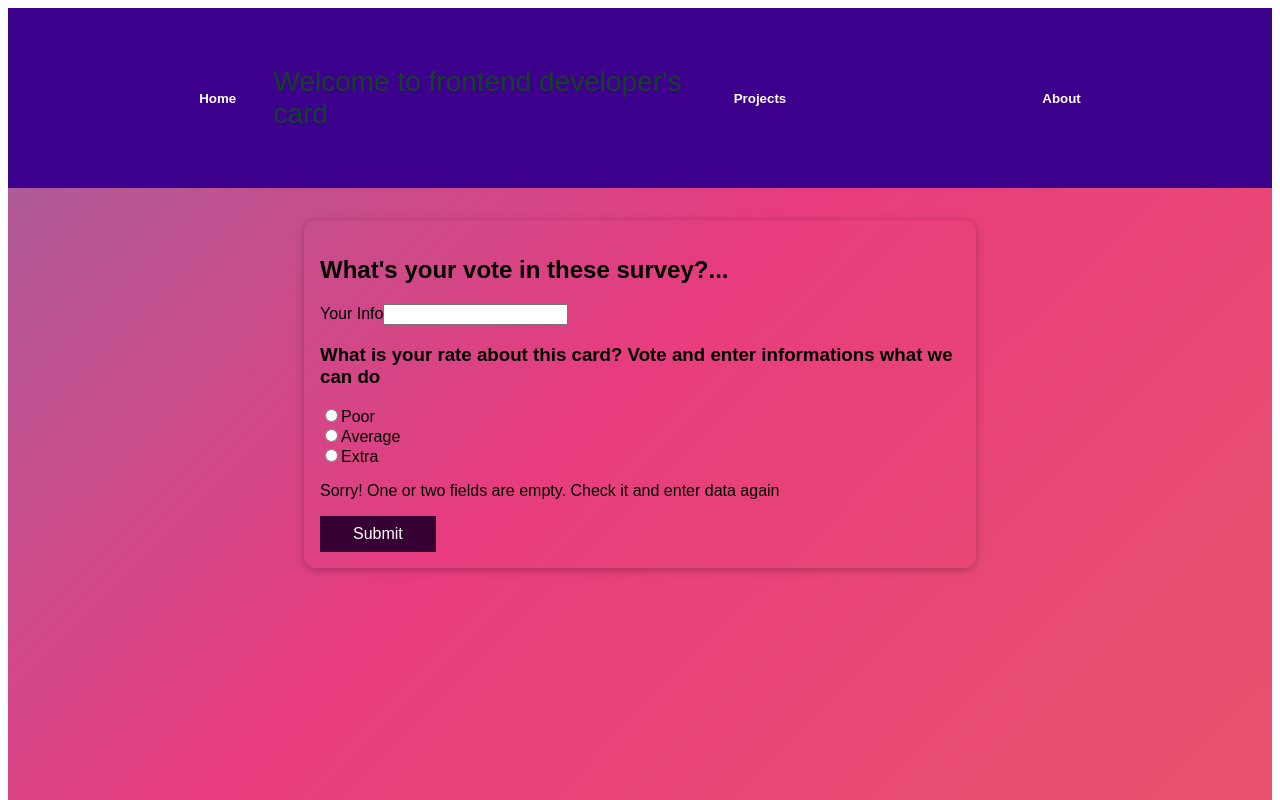
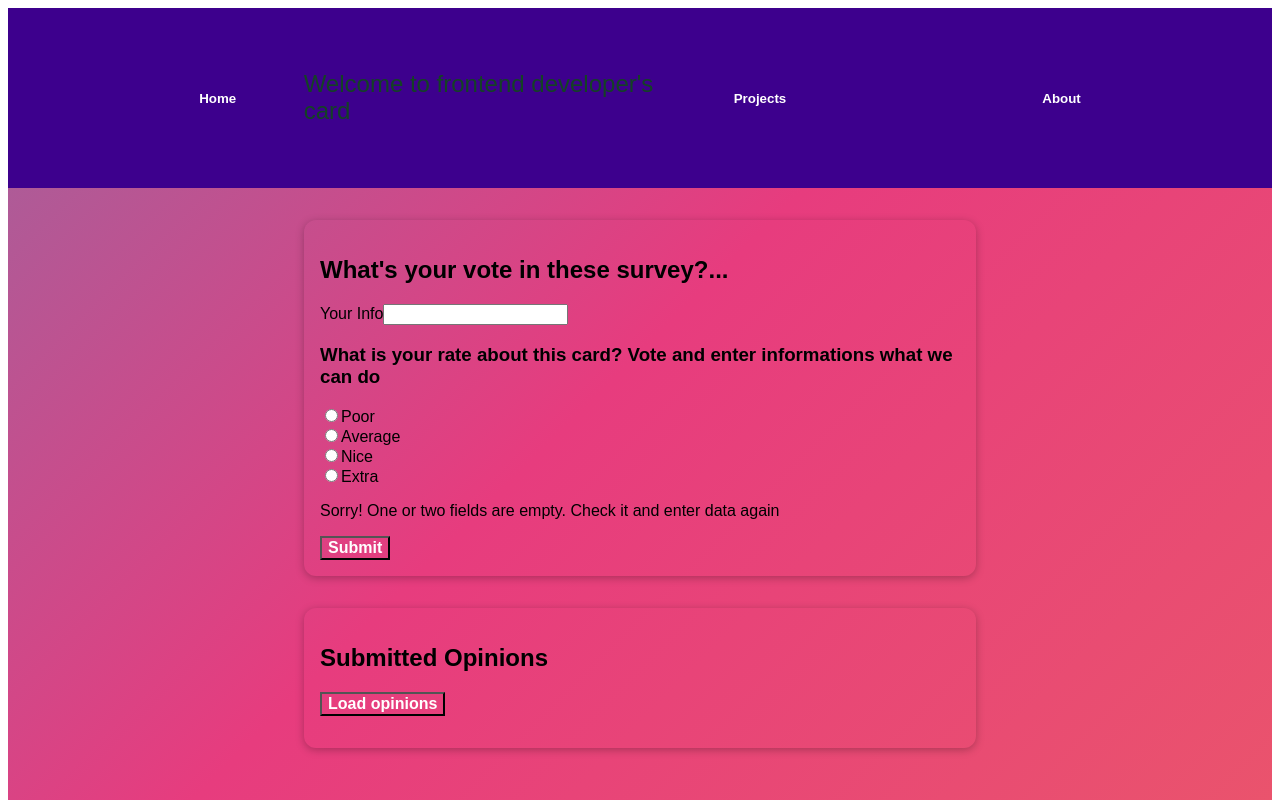
Before and after one commit to Jakubk12/Wizytowka1, a Vue app: page /Projects in a window 1280 px wide. Shown: the top 800 px of the page. Built offline with nearby package versions, Linux system fonts and the light colour scheme.

Commit message:
added components for a survey

```diff
--- a/src/components/layout/TheHeader.vue
+++ b/src/components/layout/TheHeader.vue
@@ -23,7 +23,7 @@
   align-items: center;
   padding-bottom: 0;
   .animated {
-    animation: grow-animation 8s linear infinite, color-change 8s infinite;
+    animation: grow-animation 20s linear infinite, color-change 8s infinite;
       list-style: none;
   margin: 0;
   padding: 0;
--- /dev/null
+++ b/src/pages/routercomponents/ChildOpinions/OpinionsUsers.vue
@@ -0,0 +1,52 @@
+<template>
+    <li>
+    <p>
+      <span class="highlight">{{ name }}</span> rated the learning experience
+      <span :class="ratingClass">{{ rating }}</span>.
+    </p>
+  </li>
+</template>
+
+
+<script>
+export default {
+  props: ['name', 'rating'],
+  computed: {
+    ratingClass() {
+      return 'highlight rating--' + this.rating;
+    },
+  },
+};
+</script>
+<style lang="scss" scoped>
+li {
+  margin: 1rem 0;
+  border: 1px solid #ccc;
+  padding: 1rem;
+}
+
+h3,
+p {
+  font-size: 1rem;
+  margin: 0.5rem 0;
+}
+
+.highlight {
+  font-weight: bold;
+}
+
+.rating--poor {
+  color: #b80056;
+}
+
+.rating--average {
+  color: #330075;
+}
+.rating--nice {
+  color: #008327;
+}
+
+.rating--great {
+  color: #73ff9d;
+}
+</style>
--- a/src/pages/routercomponents/ComponentAbout.vue
+++ b/src/pages/routercomponents/ComponentAbout.vue
@@ -1,46 +1,13 @@
 <template>
     <div class="background">
-        <section>
-            <basic-card>
-                <h2>What's your vote in these survey?...</h2>
-      <form @submit.prevent="submitData">
-        <div class="form-control">
-          <label for="Info">Your Info</label>
-          <input type="text" id="info" name="info" v-model.trim="enteredInfo" />
-        </div>
-        <h3>What is your rate about this card? Vote and enter informations what we can do</h3>
-        <div class="form-control">
-          <input type="radio" id="rating-poor" value="poor" name="rating" v-model="chosenRating" />
-          <label for="rating-poor">Poor</label>
-        </div>
-        <div class="form-control">
-          <input
-            type="radio"
-            id="rating-average"
-            value="average"
-            name="rating"
-            v-model="chosenRating"
-          />
-          <label for="rating-average">Average</label>
-        </div>
-        <div class="form-control">
-          <input type="radio" id="rating-great" value="great" name="rating" v-model="chosenRating" />
-          <label for="rating-great">Extra</label>
-        </div>
-        <p v-if="invalidInput">Sorry! One or two fields are empty. Check it and enter data again</p>
-        <div>
-          <basic-button>Submit</basic-button>
-        </div>
-      </form>
-            </basic-card>
-
-        </section>
+    <survey-component @survey-data="storeData"></survey-component>
+    <opinions-component :results="loadedOpinionsData"></opinions-component>
     </div>
 </template>
 <style  lang="scss" scoped>
 .background {
-    display: flex;
-    justify-content: center;
+    display: inline-block;
+    justify-content: space-between;
       width: 100%;
   background: linear-gradient(-45deg, #ee7752, #e73c7e, #23a6d5, #23d5ab);
   background-size: 400%
@@ -59,38 +26,30 @@
   }
 }
 </style>
-
 <script>
-import BasicButton from './UI/BasicButton.vue'
-import BasicCard from './UI/BasicCard.vue'
-
+import SurveyComponent from './SurveyComponent.vue'
+import OpinionsComponent from './OpinionsComponent.vue'
 export default {
+  data() {
+    return {
+    loadedOpinionsData: []
+  }
+  },
     components: {
-        BasicButton, BasicCard
-    },
-    data() {
-        return {
-            enteredInfo: '',
-            chosenRating: null,
-            invalidInput: true
-        }
+        SurveyComponent, OpinionsComponent
     },
     methods: {
-        submitData() {
-            if(this.enteredInfo === '' || !this.chosenRating) {
-                this.invalidInput = true
-                return;
-            }
-            this.invalidInput = false;
-             this.$emit('surveyData', {
-        userName: this.enteredInfo,
-        rating: this.chosenRating,
-      });
+      storeData(opinionData) {
+        const submitData  = {
+          name: opinionData.userInfo,
+          rating: opinionData.rating,
+          id: new Date().toISOString()
+        }
 
-      this.enteredInfo = '';
-      this.chosenRating = null;
-    },
-  },
-};
+         this.loadedOpinionsData.push(submitData);
+         console.log(submitData)
 
+      }
+    }
+}
 </script>
--- /dev/null
+++ b/src/pages/routercomponents/OpinionsComponent.vue
@@ -0,0 +1,28 @@
+<template>
+    <section>
+        <basic-card>
+      <h2>Submitted Opinions</h2>
+      <div>
+        <basic-button>Load opinions</basic-button>
+      </div>
+      <ul>
+        <opinions-users v-for="opinion in opinions"
+        :key="opinion.id"
+        :name="opinion.name"
+        :rating="opinion.rating"></opinions-users>
+      </ul>
+    </basic-card>
+    </section>
+</template>
+<script>
+import BasicButton from './UI/BasicButton.vue';
+import BasicCard from './UI/BasicCard.vue';
+import OpinionsUsers from './ChildOpinions/OpinionsUsers.vue'
+
+export default {
+components: {
+    BasicButton, BasicCard, OpinionsUsers
+},
+props: ['opinions']
+}
+</script>
--- /dev/null
+++ b/src/pages/routercomponents/SurveyComponent.vue
@@ -0,0 +1,79 @@
+<template>
+  <section>
+            <basic-card>
+                <h2>What's your vote in these survey?...</h2>
+      <form @submit.prevent="submitData">
+        <div class="form-control">
+          <label for="Info">Your Info</label>
+          <input type="text" id="info" name="info" v-model.trim="enteredInfo" />
+        </div>
+        <h3>What is your rate about this card? Vote and enter informations what we can do</h3>
+        <div class="form-control">
+          <input type="radio" id="rating-poor" value="poor" name="rating" v-model="chosenRating" />
+          <label for="rating-poor">Poor</label>
+        </div>
+        <div class="form-control">
+          <input
+            type="radio"
+            id="rating-average"
+            value="average"
+            name="rating"
+            v-model="chosenRating"
+          />
+          <label for="rating-average">Average</label>
+        </div>
+        <div class="form-control">
+          <input type="radio" id="rating-great" value="Nice" name="rating" v-model="chosenRating" />
+          <label for="rating-great">Nice</label>
+        </div>
+         <div class="form-control">
+          <input type="radio" id="rating-great" value="great" name="rating" v-model="chosenRating" />
+          <label for="rating-great">Extra</label>
+        </div>
+        <p v-if="invalidInput">Sorry! One or two fields are empty. Check it and enter data again</p>
+        <div>
+          <basic-button>Submit</basic-button>
+        </div>
+      </form>
+            </basic-card>
+
+        </section>
+</template>
+
+
+
+<script>
+import BasicButton from './UI/BasicButton.vue'
+import BasicCard from './UI/BasicCard.vue'
+
+export default {
+    components: {
+        BasicButton, BasicCard
+    },
+    data() {
+        return {
+            enteredInfo: '',
+            chosenRating: null,
+            invalidInput: true
+        }
+    },
+    emits: ['survey-data'],
+    methods: {
+        submitData() {
+            if(this.enteredInfo === '' || !this.chosenRating) {
+                this.invalidInput = true
+                return;
+            }
+            this.invalidInput = false;
+             this.$emit('survey-data', {
+        userName: this.enteredName,
+        rating: this.chosenRating,
+      });
+
+      this.enteredName = '';
+      this.chosenRating = null;
+    },
+  },
+};
+
+</script>
--- a/src/pages/routercomponents/UI/BasicButton.vue
+++ b/src/pages/routercomponents/UI/BasicButton.vue
@@ -7,11 +7,11 @@
 <style scoped>
 button {
   font: inherit;
-  border: 1px solid #360032;
-  background-color: #360032;
+  font-weight: 600;
   color: white;
-  padding: 0.5rem 2rem;
+  background-color: inherit;
   cursor: pointer;
+  transition: .8s
 }
 
 button:hover,
```
